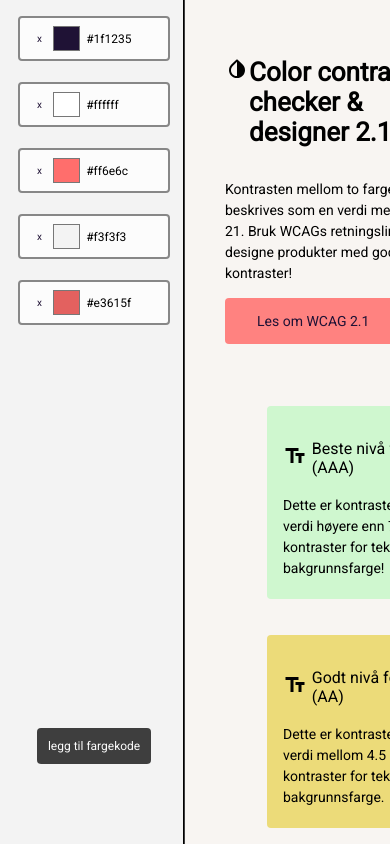
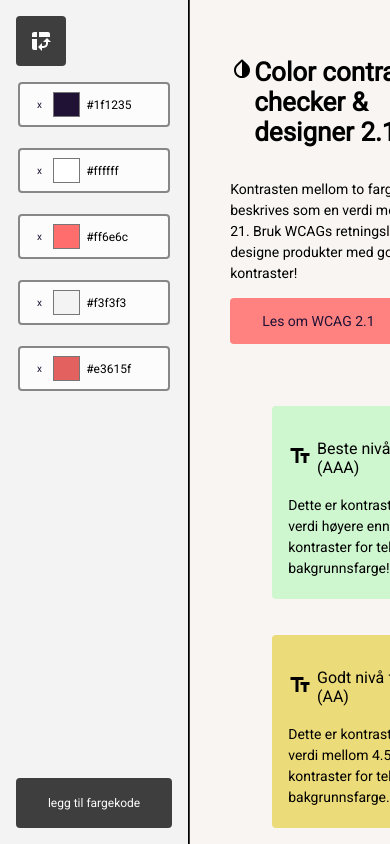
Before and after one commit to NorskRegnesentral/ccc21, a React (Create React App) app: page /#/ in a window 390 px wide. Built offline with nearby package versions, Linux system fonts and the light colour scheme.

Commit message:
Responsive design (#24)
* toggle knapp med basic funksjonalitet

* buttons align in horizontal mode

* css grid in stead of flex

* comment out old contrast summary

* scroll bar on many colors

* styling good

Co-authored-by: Kamilla Mortensen <kamilla@nr.no>

```diff
--- a/public/locales/en/translation.json
+++ b/public/locales/en/translation.json
@@ -2,23 +2,19 @@
     "title" : "contrast match 2.1",
     "footer-text": "Contact: email@email.no",
     "input-delete" : "remove color",
-
     "contrast-summary-heading": "combinations",
     "contrast-summary-aaa": "Best level for text (AAA)",
     "contrast-summary-aa" : "Good level for text (AA)",
     "contrast-summary-nontext-aa" : "Godt level for non-text (AA)",
     "contrast-summary-low" : "Low contrast level",
-
     "table-switch" : "Swap view: ",
     "traffic-lights" : "traffic light",
     "view-chosen-colors" : "view colors",
-
     "mockup-title" : "Here are the colors",
     "mockup-text-small" : "See how you color choises affect readability and design! ",
     "mockup-form-title" : "Questionnaire",
     "mockup-form-statement1" : "I am cool",
     "mockup-form-statement2" : "I am kind",
     "mockup-footer-text" : "I am a footer text",
-
     "add-color" : "add color"
 }
--- a/public/locales/nb/translation.json
+++ b/public/locales/nb/translation.json
@@ -12,7 +12,7 @@
     "mockup-section-title" : "Test fargene i praksis!",
     "contrast-table-title"  : "Visning av valgte fargekombinasjoner med kontrastverdier i en matrise",
     "contrast-table-radiobutton-title" :  "Velg visning for tabellen",
-    "recommendation-section-title" : "Oppsummering",
+    "recommendation-section-title" : "Oppsummering av fargekombinasjoner",
     "my-colors-heading" : "Mitt fargepalett",
     "change-color" : "Endre farge",
     "footer-text": "kontakt: email@email.no",
@@ -34,5 +34,6 @@
     "mockup-footer-text" : "Jeg er en footer",
     "mockup-textbox-header" : "Test fargene i en tekstboks!",
     "mockup-textbox-maintext" : "Du kan endre farger til venstre for å se andre mulige kombinasjonser fra palettet.",
-    "button-with-contrast" : "Knapp med kontrast"
+    "button-with-contrast" : "Knapp med kontrast",
+    "change-color-menu-direction": "Endre plassering av fargemeny"
 }
--- a/src/components/footer/footer.css
+++ b/src/components/footer/footer.css
@@ -1,6 +1,6 @@
 .footer {
   width: 100%;
-  height: 6rem;
+  height: 10rem;
   display: flex;
   align-items: center;
   justify-content: center;
--- a/src/components/myColors/myColors.css
+++ b/src/components/myColors/myColors.css
@@ -1,42 +1,67 @@
 @import "../../variables.css";
 
-.myColors {
-  min-height: 100vh;
-  height: fit-content;
+.vertical-bar {
+  height: 100vh;
   background-color: var(--base-color-light-grey);
-  display: flex;
-  flex-direction: column;
-  flex-wrap: wrap;
-  justify-content: space-between;
-  align-items: center;
+  display: grid;
+  grid-template-areas: "togglebutton" "colorlist" "addbutton";
+  grid-template-rows: 82px 1fr 82px;
   border-right: 2px groove var(--base-color-dark-grey);
 }
 
+.horizontal-bar {
+  width: 100vw;
+  height: 100px;
+  background-color: var(--base-color-light-grey);
+  display: grid;
+  grid-template-areas: "togglebutton colorlist addbutton";
+  grid-template-columns: 82px 1fr 150px;
+  border-bottom: 2px groove var(--base-color-dark-grey);
+}
 
-.my-color-list {
+.vertical-color-list {
+  grid-area: colorlist;
   display: flex;
-  flex-direction: row;
+  flex-direction: column;
+  margin: 0 1rem 0 1rem;
+  gap: 1rem;
+  padding: 0;
+  overflow-y: scroll;
+  overflow-x: hidden;
+}
+
+.horizontal-color-list {
+  grid-area: colorlist;
+  flex-wrap: nowrap;
   margin: 1rem;
   gap: 1rem;
-  flex-wrap: wrap;
-  justify-content: center;
   padding: 0;
+  overflow-y: hidden;
+  overflow-x: scroll;
 }
 
 .my-color-list-item {
   padding: 0;
 }
 
-.button {
+.toggle-button {
+  grid-area: togglebutton;
+  width: 50px;
+  height: 50px;
   margin: 1rem;
   display: flex;
-  flex-direction: column;
-  margin: 1rem 1rem 5rem 1rem;
   align-items: center;
+  justify-content: center;
+  padding: 0;
 }
 
 .addColorButton{
-  width: fit-content;
+  grid-area: addbutton;
   padding: .7rem 0.7rem 0.7rem .7rem;
   font-size: 12px;
+  height: 50px;
+  margin: 1rem;
+  display: flex;
+  align-items: center;
+  justify-content: center;
 }
--- a/src/components/myColors/myColors.jsx
+++ b/src/components/myColors/myColors.jsx
@@ -3,8 +3,10 @@ import React from "react";
 import ColorInput from "../colorInput/colorInput";
 import { getColorsFromDefaultPalette } from "../../contrast-calculations";
 import { useTranslation } from 'react-i18next';
+import { colorBarFormats, numberOfColors } from "../../varialbes";
+import PivotTableChartIcon from '@mui/icons-material/PivotTableChart';
 
-const MyColors = ({ colorList, setColorList }) => {
+const MyColors = ({ colorList, setColorList, direction, setDirection }) => {
   const { t } = useTranslation();
 
   /** Metoden oppdaterer en farge i listen når du endrer fargen i brukergrensesnittet */
@@ -14,22 +16,30 @@ const MyColors = ({ colorList, setColorList }) => {
     );
   };
 
+  /** Legg til farge hvis vi ikke har nådd maks antall */
   const addColorValue = () => {
-    console.log("sender inn lista nå", colorList)
-    if(colorList.length < 8)
+    if(colorList.length < numberOfColors.MAX)
     setColorList((colorList) => [...colorList, getColorsFromDefaultPalette(1, colorList)[0]])
   }
 
+  /** Fjern farge hvis det er flere enn minimum antall */
   const removeColorValue = (index) => {
     setColorList((colorList) =>
-      colorList.filter((_, i) => i !== index.index || colorList.length === 2)
+      colorList.filter((_, i) => i !== index.index || colorList.length === numberOfColors.MIN)
     );
   };
 
+  /** Dette er endring mellom å ha farge-baren på toppen av siden (horizontal)
+   * eller til venstre (vertical).
+   */
+  const changeFormat = () => {
+    setDirection(direction === colorBarFormats.VERTICAL ? colorBarFormats.HORIZONTAL : colorBarFormats.VERTICAL)
+  }
 
   return (
-    <div className="myColors"  aria-label={t('my-colors-heading')}>
-      <ul className="my-color-list">
+    <div className={direction === colorBarFormats.VERTICAL ? "vertical-bar" : "horizontal-bar"}  aria-label={t('my-colors-heading')}>
+      <button className="toggle-button" onClick={changeFormat}><PivotTableChartIcon/> <p className="hide-text">{t('change-color-menu-direction')}</p> </button>
+      <ul className={direction === colorBarFormats.VERTICAL ?  "vertical-color-list" :  "horizontal-color-list"}>
         {Object.values(colorList).map((color, index) => (
           <li className="my-color-list-item">
               <ColorInput
@@ -42,13 +52,11 @@ const MyColors = ({ colorList, setColorList }) => {
           </li>
         ))}
       </ul>
-      <div className="button">
         <button className="addColorButton"
           onClick={addColorValue}
         >
           {t('add-color')}
         </button>
-      </div>
     </div>
   );
 };
--- a/src/pages/home/home.css
+++ b/src/pages/home/home.css
@@ -1,10 +1,18 @@
 @import "../../variables.css";
 
-.App {
+.app-vertical-bar {
   display: grid;
   overflow: hidden;
   grid-template-areas: "colorbar content";
-  grid-template-columns: 185px auto;
+  grid-template-columns: auto auto;
+  height: 100vh;
+  background-color: var(--base-color-white);
+}
+
+.app-horizontal-bar {
+  display: grid;
+  overflow: hidden;
+  grid-template-areas: "colorbar" "content";
   height: 100vh;
   background-color: var(--base-color-white);
 }
--- a/src/pages/home/home.jsx
+++ b/src/pages/home/home.jsx
@@ -22,12 +22,14 @@ import ContrastSummary from "../../components/contrastSummary/contrastSummary";
 import InventoryRoundedIcon from '@mui/icons-material/InventoryRounded';
 import MockupButton from "../../components/mockupButton/mockupButton";
 import ContrastSummaryBox from "../../components/contrastSummaryBox/contrastSummaryBox";
+import { colorBarFormats } from "../../varialbes";
 
 function Home() {
   const { t } = useTranslation();
   const [colorList, setColorList] = useState(getColorsFromDefaultPalette(5, 0));
   const [tableList, setTableList] = useState([""]);
   const [contrastMatrix, setContrastMatrix] = useState([""].concat(colorList));
+  const [colorBarDirection, setColorBarDirection] = useState(colorBarFormats.VERTICAL);
 
   useEffect(() => {
     //samme som colorList men med ett tomt felt først
@@ -70,11 +72,13 @@ function Home() {
   };
 
   return (
-    <div className="App">
+    <div className={colorBarDirection === colorBarFormats.VERTICAL ? "app-vertical-bar" : "app-horizontal-bar"}>
       <div className="colorBar">
         <MyColors
           colorList={colorList}
           setColorList={setColorList}
+          direction={colorBarDirection}
+          setDirection={setColorBarDirection}
         />
       </div>
       <div className="rightSideBar">
@@ -135,14 +139,16 @@ function Home() {
             <MockupButton colorList={colorList} contrastMatrix={contrastMatrix} color1={colorList[3]} color2={colorList[2]}></MockupButton>
           </div>
         </div>
-        <div>
+        {/*
+         <div>
           <div className="see-contrast-heading">
             <InventoryRoundedIcon/>
             <h1 className="big-title">{t('recommendation-section-title')}</h1>
           </div>
-          {/*<MockupPage contrastMatrix={contrastMatrix} colorList={colorList}></MockupPage>*/}
+          <MockupPage contrastMatrix={contrastMatrix} colorList={colorList}></MockupPage>
           <ContrastSummary contrastMatrix={contrastMatrix}></ContrastSummary>
         </div>
+        */}
         <div className="summarySection">
           <div className="see-contrast-heading">
             <InventoryRoundedIcon/>
@@ -160,7 +166,7 @@ function Home() {
           </div>
         </div>
         <Footer
-        backgroundColor="#fcfcfc"
+        backgroundColor="#f8f5f2"
         textColor="#1f1235"
         text={t('footer-text')}
         />
--- a/src/varialbes.js
+++ b/src/varialbes.js
@@ -5,7 +5,7 @@ export const contrastColors = {
     AAA: "#cff7cf",
 }
 
- //https://www.uutilsynet.no/wcag-standarden/1411-kontrast-ikke-tekstlig-innhold-niva-aa/145
+//https://www.uutilsynet.no/wcag-standarden/1411-kontrast-ikke-tekstlig-innhold-niva-aa/145
 export const wcagRules = {
     contrastMin: 1,
     lowContrastMax: 3.0,
@@ -16,3 +16,13 @@ export const wcagRules = {
     aaaTextMin: 7.0,
     contrastMax: 21.0
 }
+
+export const colorBarFormats = {
+ "HORIZONTAL" : "horizontal",
+ "VERTICAL": "vertical"
+}
+
+export const numberOfColors = {
+    "MIN" : 2,
+    "MAX" : 8
+}
```
